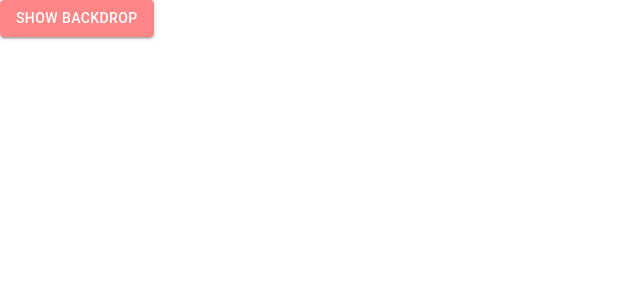
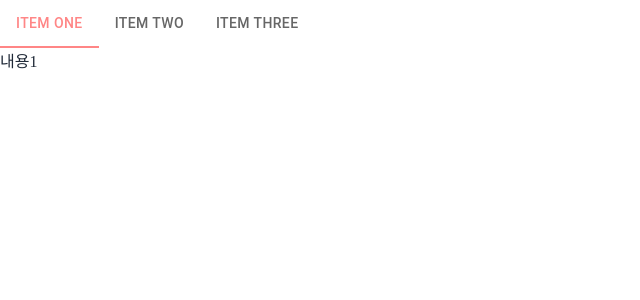
Before and after one commit to SangWon7242/nextJs_test_2023_12_14, a Next.js app: page / in a window 1280 px wide. Shown: the top 300 px of the page, without its empty margins (0-640 px from the left). Built offline with nearby package versions, Linux system fonts and the light colour scheme; a web font is replaced by a local one.

Commit message:
탭메뉴

```diff
--- a/src/app/page.js
+++ b/src/app/page.js
@@ -11,38 +11,31 @@ import {
   CircularProgress,
   Drawer,
   List,
-  ListItemButton
+  ListItemButton,
+  Tabs,
+  Tab,
 } from "@mui/material";
 import { ThemeProvider } from "@mui/material/styles";
 import theme from "./theme";
 import Link from "next/link";
 
-
 export default function App() {
-  const [open, setOpen] = React.useState(false);
-
-  const alertRef = React.useRef(null);
-  // ref는 컴포넌트에 전달되지 않는다.
+  const [tab1CurrentIndex, setTab1CurrentIndex] = React.useState(0);
 
   return (
     <>
       <ThemeProvider theme={theme}>
-        <Button variant="contained" onClick={() => setOpen(true)}>Show backdrop</Button>
-        <Drawer
-            anchor="left"
-            open={open}
-            onClose={() => setOpen(false)}
-          >
-            <List>
-              <ListItemButton>
-                <Link href="/write" legacyBehavior>
-                  <a>글작성</a>
-                </Link>
-              </ListItemButton>
-              <ListItemButton>당근</ListItemButton>
-              <ListItemButton>딸기</ListItemButton>
-            </List>
-          </Drawer>
+        <Tabs
+          value={tab1CurrentIndex}
+          onChange={(_, newValue) => setTab1CurrentIndex(newValue)}
+        >
+          <Tab label="Item One" />
+          <Tab label="Item Two" />
+          <Tab label="Item Three" />
+        </Tabs>
+        {tab1CurrentIndex == 0 && <div>내용1</div>}
+        {tab1CurrentIndex == 1 && <div>내용2</div>}
+        {tab1CurrentIndex == 2 && <div>내용3</div>}
       </ThemeProvider>
     </>
   );
```
